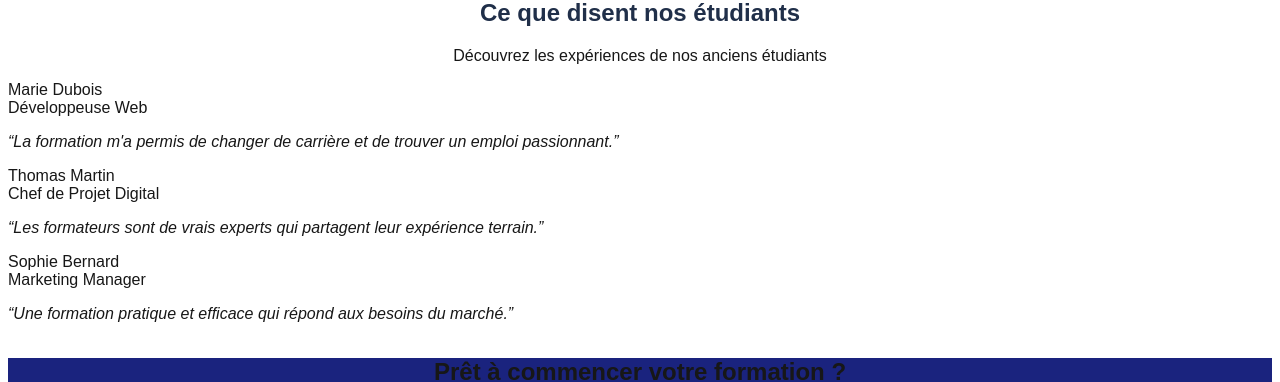
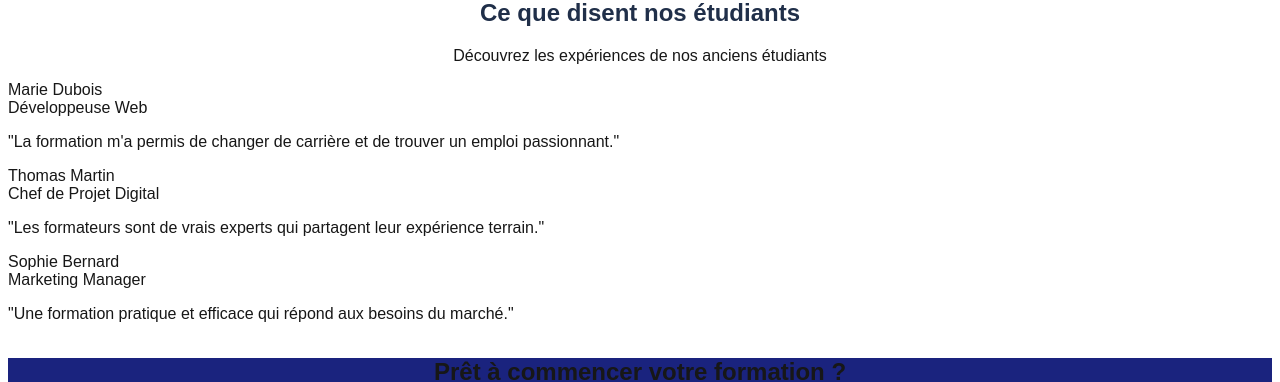
Before and after one commit to albassirschool/website, a Next.js app: page /fr in a window 1280 px wide. Shown: the part 2160-2542 px from the top of the page. Built offline with nearby package versions, Linux system fonts and the light colour scheme.

Commit message:
🐛 fix arabic testimonials

```diff
--- a/src/app/[lang]/page.tsx
+++ b/src/app/[lang]/page.tsx
@@ -28,7 +28,7 @@ export default async function Home({
       <Stats dict={dict.home.stats} />
       <Features dict={dict.home.features} />
       <CoursePreview dict={dict.home.courses} lang={lang} />
-      <Testimonials dict={dict.home.testimonials} />
+      <Testimonials dict={dict.home.testimonials} lang={lang} />
       <CallToAction dict={dict.home.cta} lang={lang} />
     </main>
   )
--- a/src/components/home/Testimonials.tsx
+++ b/src/components/home/Testimonials.tsx
@@ -2,12 +2,16 @@
 import { Container } from '@/components/shared/Container'
 import Image from 'next/image'
 import type { Dictionary } from '@/types/dictionary'
+import type { Locale } from '@/lib/i18n/config'
 
 interface TestimonialsProps {
   dict: Dictionary['home']['testimonials']
+  lang?: Locale
 }
 
-export function Testimonials({ dict }: TestimonialsProps) {
+export function Testimonials({ dict, lang }: TestimonialsProps) {
+  const isRTL = lang === 'ar';
+
   return (
     <div className="bg-white py-20">
       <Container>
@@ -33,8 +37,9 @@ export function Testimonials({ dict }: TestimonialsProps) {
             <div
               key={index}
               className="bg-gray-50 p-6 rounded-lg"
+              dir={isRTL ? 'rtl' : 'ltr'}
             >
-              <div className="flex items-center mb-4">
+              <div className={`flex items-center mb-4 ${isRTL ? 'flex-row-reverse' : ''}`}>
                 <div className="relative h-12 w-12 rounded-full overflow-hidden">
                   <Image
                     src={testimonial.image}
@@ -43,12 +48,14 @@ export function Testimonials({ dict }: TestimonialsProps) {
                     className="object-cover"
                   />
                 </div>
-                <div className="ml-4">
+                <div className={isRTL ? 'mr-4' : 'ml-4'}>
                   <div className="font-semibold text-black">{testimonial.name}</div>
                   <div className="text-sm text-gray-500">{testimonial.role}</div>
                 </div>
               </div>
-              <p className="text-gray-600 italic">&ldquo;{testimonial.content}&rdquo;</p>
+              <p className={`text-gray-600 ${isRTL ? 'text-right' : 'text-left'}`}>
+                {isRTL ? `"${testimonial.content}"` : `"${testimonial.content}"`}
+              </p>
             </div>
           ))}
         </div>
```
